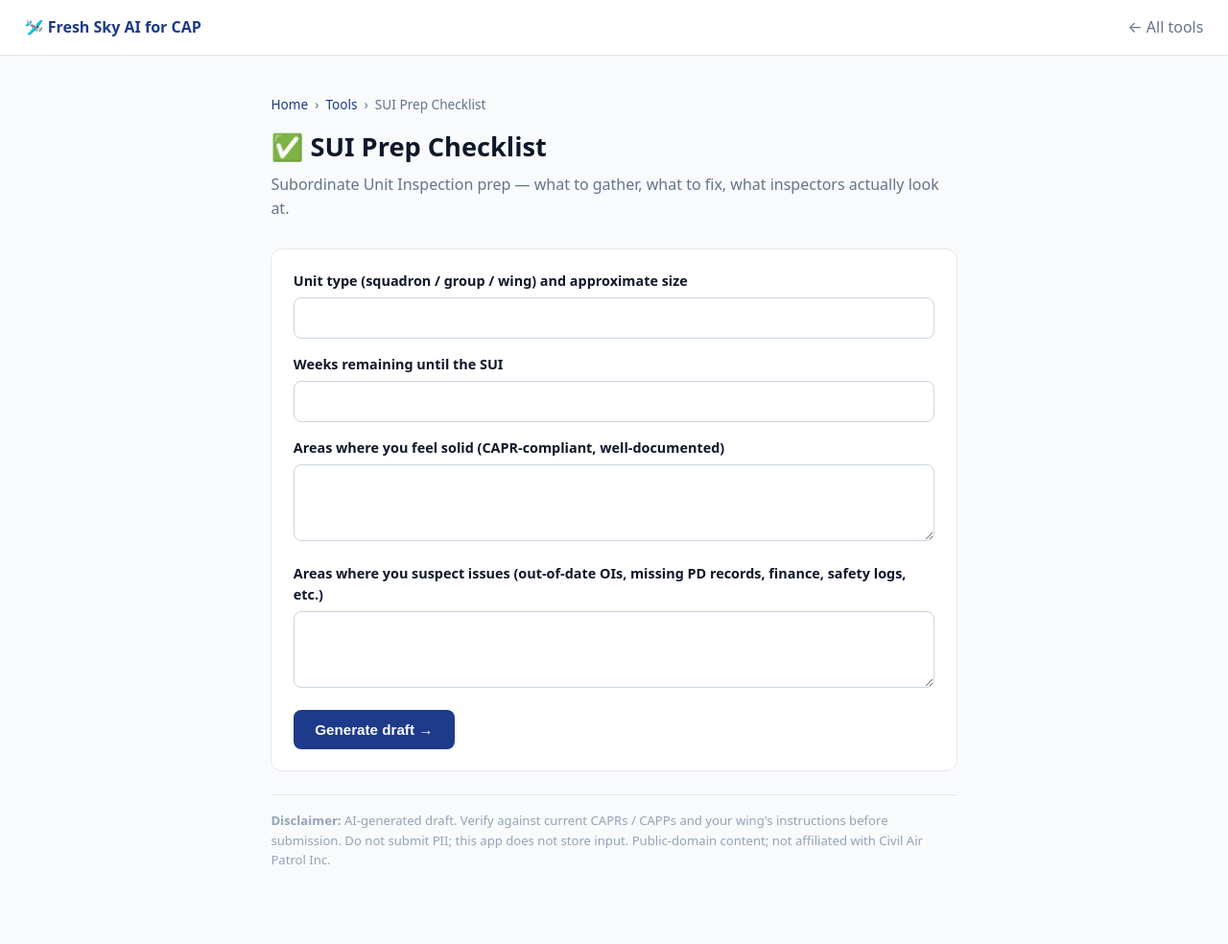
After one commit to justfreshsky-jpg/CAPHub, a Flask app: page /tools/sui-prep in a window 1280 px wide. The commit adds this page. Shown: the whole page at 96% size. Run offline with Flask 3, Linux system fonts and the light colour scheme.

Commit message:
tools: ship 3 roadmap MVPs at /tools/<slug>
Roadmap items previously listed as 'Roadmap' on the home page are now
live, functional MVPs:

  /tools/form-drafter      — draft of common CAPFs from activity context
  /tools/specialty-track   — 6-month senior-member specialty-track plan
  /tools/sui-prep          — Subordinate Unit Inspection prep checklist

Same architecture as FirstResponderHub: tools_data.py + tools_index +
tools_run templates + LLM fallback chain (Groq → Cerebras → Gemini →
Mistral, US/EU only). Each output ships with a 'verify against current
CAPRs + your wing' disclaimer.

  * app.py — adds /tools routes, LLM helpers, sitemap entries (12 new
    URLs total: tools index + 3 per-tool URLs).
  * tools_data.py — 3 tool definitions.
  * templates/tools_index.html, templates/tools_run.html — shared UI.
  * templates/index.html — home pills flip Roadmap → Live; cards link
    through; new a.tool CSS rule.

Public-domain content. Not affiliated with Civil Air Patrol Inc. Free.

Co-Authored-By: Claude Opus 4.7 <noreply@anthropic.com>

```diff
--- a/app.py
+++ b/app.py
@@ -1,14 +1,22 @@
 """
-CAPHub — minimal Flask app serving the static landing page.
+CAPHub — Flask app: landing page, /wings dashboard, /tools roadmap MVPs.
 
-Standalone (no freshsky_common dependency). One route serving the
-umbrella site for Fresh Sky AI's free Civil Air Patrol tools.
+Standalone (no freshsky_common dependency). The /tools/<slug> routes
+ship the documented roadmap items: form drafter, specialty-track coach,
+SUI prep checklist. Stateless, US/EU LLM providers only.
 """
+import logging
 import os
 
-from flask import Response, Flask, jsonify, render_template
+import requests
+from flask import Response, Flask, jsonify, render_template, request
+
+from tools_data import TOOLS as _TOOLS, get_tool as _get_tool, all_slugs as _all_slugs
 
 app = Flask(__name__)
+
+_logger = logging.getLogger(__name__)
+_HTTP_TIMEOUT = 35
 
 
 @app.after_request
@@ -86,11 +94,18 @@ def _robots():
 
 @app.route('/sitemap.xml')
 def _sitemap():
+    extras = ''.join(
+        f'  <url><loc>https://cap.freshskyai.com/tools/{s}</loc>'
+        f'<changefreq>monthly</changefreq><priority>0.7</priority></url>\n'
+        for s in _all_slugs()
+    )
     return Response(
         '<?xml version="1.0" encoding="UTF-8"?>\n'
         '<urlset xmlns="http://www.sitemaps.org/schemas/sitemap/0.9">\n'
         '  <url><loc>https://cap.freshskyai.com/</loc><changefreq>weekly</changefreq><priority>1.0</priority></url>\n'
         '  <url><loc>https://cap.freshskyai.com/wings</loc><changefreq>monthly</changefreq><priority>0.8</priority></url>\n'
+        '  <url><loc>https://cap.freshskyai.com/tools</loc><changefreq>monthly</changefreq><priority>0.8</priority></url>\n'
+        + extras +
         '</urlset>\n',
         mimetype='application/xml',
     )
@@ -249,5 +264,127 @@ def _terms():
     return Response(_TERMS_HTML, mimetype='text/html')
 
 
+# ─── LLM fallback chain (US/EU providers only) ──────────────────────────
+
+
+def _llm_groq(system, user):
+    key = os.environ.get('GROQ_KEY', '')
+    if not key:
+        return None
+    r = requests.post(
+        'https://api.groq.com/openai/v1/chat/completions',
+        headers={'Authorization': f'Bearer {key}'},
+        json={'model': os.environ.get('GROQ_MODEL', 'llama-3.3-70b-versatile'),
+              'messages': [{'role': 'system', 'content': system},
+                           {'role': 'user', 'content': user}],
+              'temperature': 0.3},
+        timeout=_HTTP_TIMEOUT)
+    r.raise_for_status()
+    return r.json()['choices'][0]['message']['content']
+
+
+def _llm_cerebras(system, user):
+    key = os.environ.get('CEREBRAS_KEY', '')
+    if not key:
+        return None
+    r = requests.post(
+        'https://api.cerebras.ai/v1/chat/completions',
+        headers={'Authorization': f'Bearer {key}'},
+        json={'model': os.environ.get('CEREBRAS_MODEL', 'llama-3.3-70b'),
+              'messages': [{'role': 'system', 'content': system},
+                           {'role': 'user', 'content': user}],
+              'temperature': 0.3},
+        timeout=_HTTP_TIMEOUT)
+    r.raise_for_status()
+    return r.json()['choices'][0]['message']['content']
+
+
+def _llm_gemini(system, user):
+    key = os.environ.get('GEMINI_KEY', '')
+    if not key:
+        return None
+    r = requests.post(
+        f'https://generativelanguage.googleapis.com/v1beta/models/'
+        f'gemini-2.5-flash:generateContent?key={key}',
+        headers={'Content-Type': 'application/json'},
+        json={'system_instruction': {'parts': [{'text': system}]},
+              'contents': [{'role': 'user', 'parts': [{'text': user}]}],
+              'generationConfig': {'temperature': 0.3}},
+        timeout=_HTTP_TIMEOUT)
+    r.raise_for_status()
+    return r.json()['candidates'][0]['content']['parts'][0]['text']
+
+
+def _llm_mistral(system, user):
+    key = os.environ.get('MISTRAL_KEY', '')
+    if not key:
+        return None
+    r = requests.post(
+        'https://api.mistral.ai/v1/chat/completions',
+        headers={'Authorization': f'Bearer {key}'},
+        json={'model': os.environ.get('MISTRAL_MODEL', 'mistral-small-latest'),
+              'messages': [{'role': 'system', 'content': system},
+                           {'role': 'user', 'content': user}],
+              'temperature': 0.3},
+        timeout=_HTTP_TIMEOUT)
+    r.raise_for_status()
+    return r.json()['choices'][0]['message']['content']
+
+
+_PROVIDERS_TOOLS = [
+    ('groq', _llm_groq),
+    ('cerebras', _llm_cerebras),
+    ('gemini', _llm_gemini),
+    ('mistral', _llm_mistral),
+]
+
+
+def _llm_call(system: str, user: str) -> str:
+    last_err = None
+    for name, fn in _PROVIDERS_TOOLS:
+        try:
+            out = fn(system, user)
+            if out:
+                return out.strip()
+        except Exception as e:
+            last_err = e
+            _logger.warning('Provider %s failed: %s', name, e)
+    raise RuntimeError(f'All providers failed: {last_err}')
+
+
+# ─── /tools index + per-tool routes ─────────────────────────────────────
+
+@app.route('/tools')
+def _tools_index():
+    return render_template('tools_index.html', slugs=_all_slugs(), tools=_TOOLS)
+
+
+@app.route('/tools/<slug>', methods=['GET', 'POST'])
+def _tools_run(slug):
+    tool = _get_tool(slug)
+    if not tool:
+        return Response('Tool not found', status=404, mimetype='text/plain')
+    result = None
+    error = None
+    submitted = {}
+    if request.method == 'POST':
+        for field_key, _label, _kind in tool['fields']:
+            submitted[field_key] = (request.form.get(field_key) or '').strip()[:4000]
+        if not any(v for v in submitted.values()):
+            error = 'Please fill in at least one field.'
+        else:
+            user_msg = '\n\n'.join(f'{k}:\n{v}' for k, v in submitted.items() if v)
+            try:
+                result = _llm_call(tool['system_prompt'], user_msg)
+            except Exception as e:
+                _logger.exception('LLM error for %s', slug)
+                error = ('All AI providers are currently unreachable. '
+                         f'Please try again in a minute. ({type(e).__name__})')
+    return render_template(
+        'tools_run.html',
+        slug=slug, tool=tool, submitted=submitted, result=result, error=error,
+    )
+
+
 if __name__ == '__main__':
     app.run(host='0.0.0.0', port=int(os.environ.get('PORT', 8080)))
--- /dev/null
+++ b/templates/tools_run.html
@@ -0,0 +1,74 @@
+<!DOCTYPE html>
+<html lang="en">
+<head>
+<meta charset="UTF-8">
+<title>{{ tool.title }} — Fresh Sky AI for Civil Air Patrol</title>
+<meta name="description" content="{{ tool.tagline }}">
+<meta name="viewport" content="width=device-width,initial-scale=1">
+<link rel="canonical" href="https://cap.freshskyai.com/tools/{{ slug }}">
+<style>
+*,*::before,*::after{box-sizing:border-box}
+body{margin:0;font-family:system-ui,-apple-system,Segoe UI,Roboto,sans-serif;color:#0f172a;background:#f8fafc;line-height:1.55}
+nav{display:flex;align-items:center;justify-content:space-between;padding:1rem 1.6rem;background:#fff;border-bottom:1px solid #e5e7eb}
+nav a.brand{color:#1e3a8a;text-decoration:none;font-weight:800}
+nav a.back{color:#64748b;text-decoration:none}
+main{max-width:760px;margin:0 auto;padding:2.5rem 1.4rem 4rem}
+.crumb{color:#64748b;font-size:.85rem;margin:0 0 .8rem}
+.crumb a{color:#1e3a8a;text-decoration:none}
+h1{font-size:1.7rem;margin:0 0 .4rem;font-weight:800}
+.tag{color:#64748b;margin:0 0 1.8rem}
+form{background:#fff;border:1px solid #e5e7eb;border-radius:12px;padding:1.4rem;margin-bottom:1.4rem}
+label{display:block;font-weight:600;font-size:.9rem;margin:0 0 .35rem}
+input[type=text],textarea{width:100%;padding:.6rem .8rem;border:1px solid #cbd5e1;border-radius:8px;font-family:inherit;font-size:.95rem;line-height:1.45}
+textarea{min-height:80px;resize:vertical}
+.field{margin-bottom:1rem}
+button{background:#1e3a8a;color:#fff;border:none;padding:.75rem 1.4rem;border-radius:8px;font-weight:700;font-size:.95rem;cursor:pointer}
+button:hover{background:#1e40af}
+.error{background:#fee2e2;color:#7f1d1d;padding:.8rem 1rem;border-radius:8px;margin:1rem 0;font-size:.92rem;border:1px solid #fecaca}
+.result{background:#fff;border:1px solid #e5e7eb;border-radius:12px;padding:1.4rem 1.6rem;white-space:pre-wrap;font-family:ui-monospace,Menlo,Consolas,monospace;font-size:.92rem;line-height:1.7;color:#0f172a}
+.disclaimer{color:#94a3b8;font-size:.82rem;margin-top:1.5rem;padding-top:1rem;border-top:1px solid #e5e7eb}
+</style>
+</head>
+<body>
+
+<nav>
+  <a class="brand" href="/">🛩️ Fresh Sky AI for CAP</a>
+  <a class="back" href="/tools">← All tools</a>
+</nav>
+
+<main>
+  <p class="crumb"><a href="/">Home</a> &nbsp;›&nbsp; <a href="/tools">Tools</a> &nbsp;›&nbsp; {{ tool.title }}</p>
+  <h1>{{ tool.icon }} {{ tool.title }}</h1>
+  <p class="tag">{{ tool.tagline }}</p>
+
+  <form method="POST" action="/tools/{{ slug }}" autocomplete="off">
+    {% for key, label, kind in tool.fields %}
+      <div class="field">
+        <label for="f-{{ key }}">{{ label }}</label>
+        {% if kind == 'input' %}
+          <input id="f-{{ key }}" type="text" name="{{ key }}" value="{{ submitted.get(key, '') }}" maxlength="500">
+        {% else %}
+          <textarea id="f-{{ key }}" name="{{ key }}" maxlength="4000">{{ submitted.get(key, '') }}</textarea>
+        {% endif %}
+      </div>
+    {% endfor %}
+    <button type="submit">Generate draft →</button>
+  </form>
+
+  {% if error %}
+    <div class="error">{{ error }}</div>
+  {% endif %}
+
+  {% if result %}
+    <h2 style="font-size:1.1rem;margin:1.5rem 0 .8rem">Draft</h2>
+    <div class="result">{{ result }}</div>
+  {% endif %}
+
+  <p class="disclaimer">
+    <strong>Disclaimer:</strong> AI-generated draft. Verify against current CAPRs / CAPPs and
+    your wing's instructions before submission. Do not submit PII; this app does not store input.
+    Public-domain content; not affiliated with Civil Air Patrol Inc.
+  </p>
+</main>
+
+</body></html>
```
Also changed, not shown: templates/index.html (+17 -15 lines), templates/tools_index.html (added, +54 -0 lines), tools_data.py (added, +116 -0 lines).
